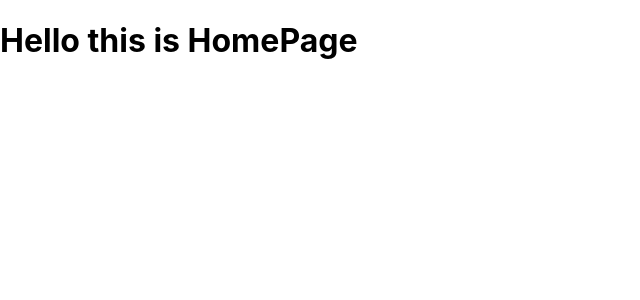
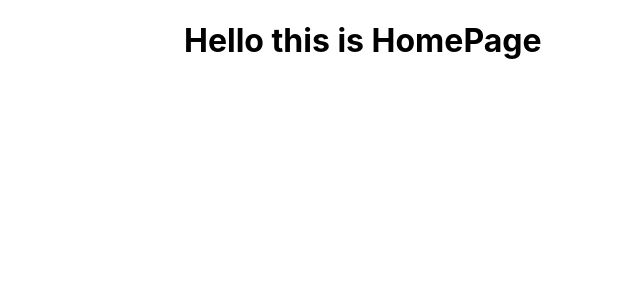
Before and after one commit to alfianandinugraha/react-produx, a React (Create React App) app: page / in a window 1280 px wide. Shown: the top 300 px of the page, without its empty margins (0-640 px from the left). Built offline with nearby package versions, Linux system fonts and the light colour scheme.

Commit message:
add: adding container for root App

```diff
--- a/src/App.tsx
+++ b/src/App.tsx
@@ -1,3 +1,4 @@
+import { Container } from '@material-ui/core';
 import React from 'react';
 import { Route, Switch, HashRouter } from 'react-router-dom'
 import {
@@ -10,6 +11,7 @@ import {
 
 function App() {
   return (
+    <Container maxWidth="md">
       <HashRouter>
         <Switch>
           <Route path="/" exact>
@@ -29,6 +31,7 @@ function App() {
           </Route>
         </Switch>
       </HashRouter>
+    </Container>
   );
 }
 
```
Lines whose indentation alone changed are shown as unchanged.
